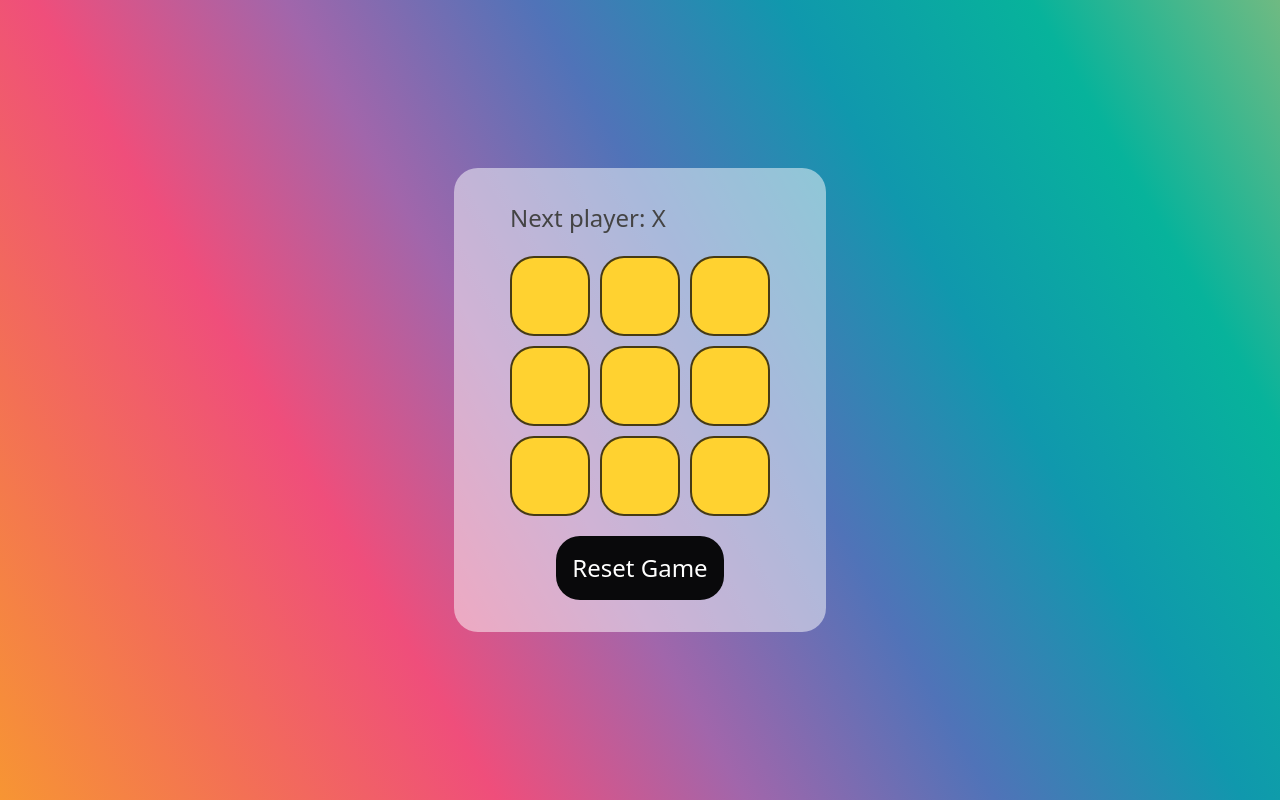
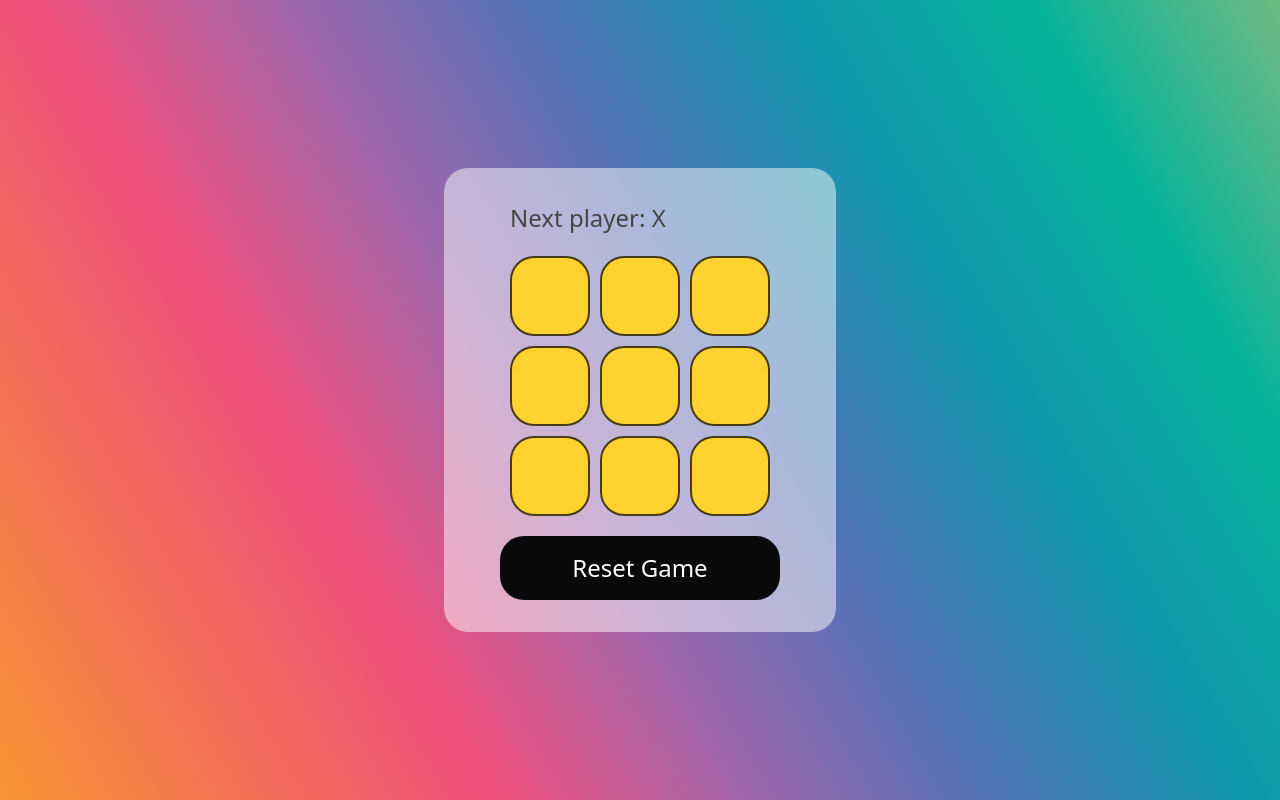
Before and after one commit to ms0031/ReactApps, a React (Vite) app in the folder tic-tac-toe/: page / in a window 1280 px wide. Built offline with nearby package versions, Linux system fonts and the light colour scheme.

Commit message:
Added a visual feedback animation when the reset button is clicked.

```diff
--- a/tic-tac-toe/src/App.jsx
+++ b/tic-tac-toe/src/App.jsx
@@ -7,7 +7,10 @@ export default function Game() {
   const [currentMove, setCurrentMove] = useState(0);
   const xIsNext = currentMove % 2 === 0;
   const currentSquares = history[currentMove];
-
+  const [isClicked, setIsClicked] = useState(false);
+  const handleClick = () => {
+    setIsClicked(true);
+  };
   function handlePlay(nextSquares) {
     const nextHistory = [...history.slice(0, currentMove + 1), nextSquares];
     setHistory(nextHistory);
@@ -17,6 +20,7 @@ export default function Game() {
   function resetGame() {
     setHistory([Array(9).fill(null)]);
     setCurrentMove(0);
+    window.location.reload();
   }
 
   return (
@@ -24,7 +28,10 @@ export default function Game() {
       <div className="">
         <Board squares={currentSquares} xIsNext={xIsNext} onPlay={handlePlay} />
       </div>
-      <button className="bg-zinc-950 p-4 text-2xl rounded-3xl text-white" onClick={resetGame}>
+      <button className={`p-4 px-18 text-2xl rounded-3xl text-white ${isClicked?'bg-red-600/75 scale-105':'bg-zinc-950'}`} onClick={() => {
+          handleClick();
+          setTimeout(() => resetGame(),500);
+        }}>
         Reset Game
       </button>
     </div>
```
